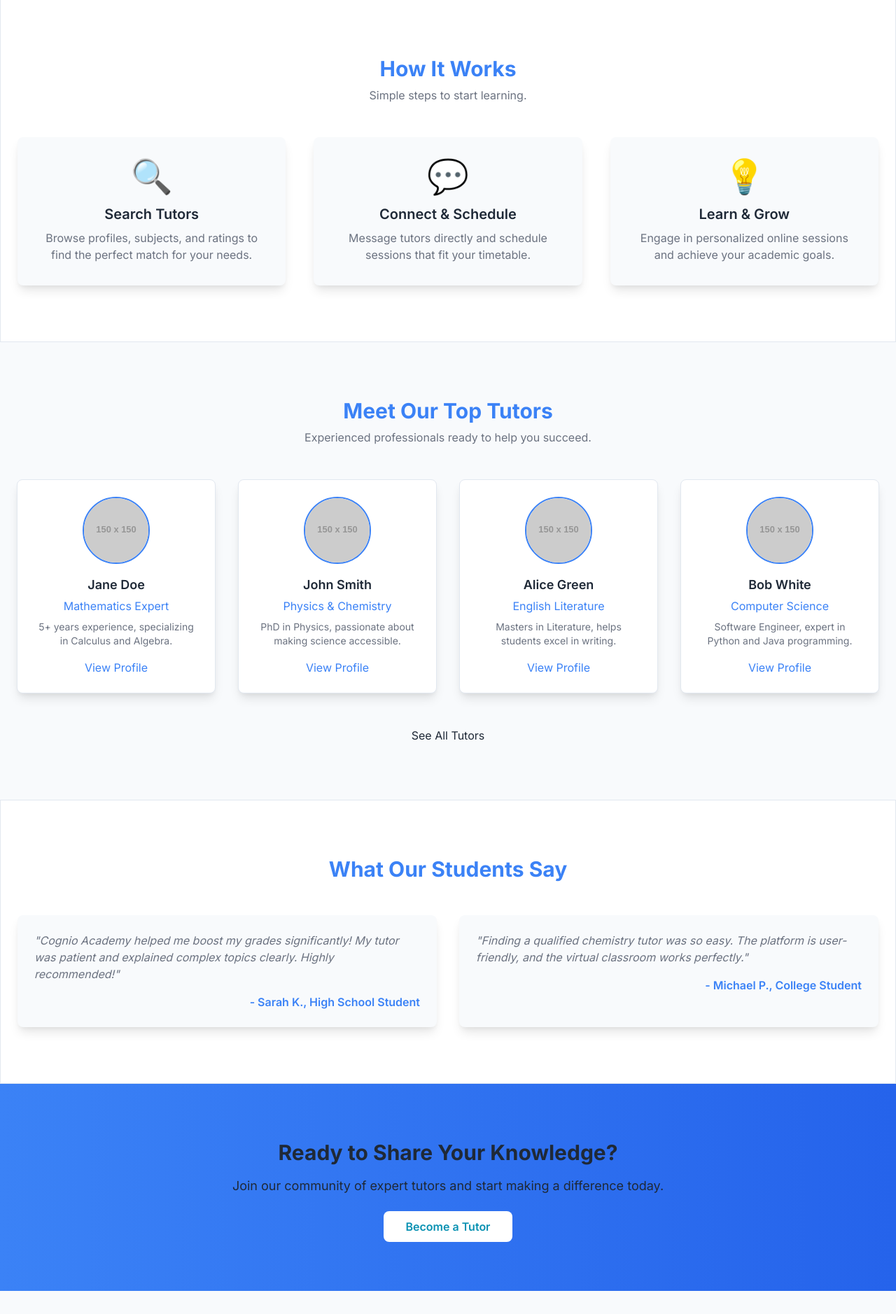
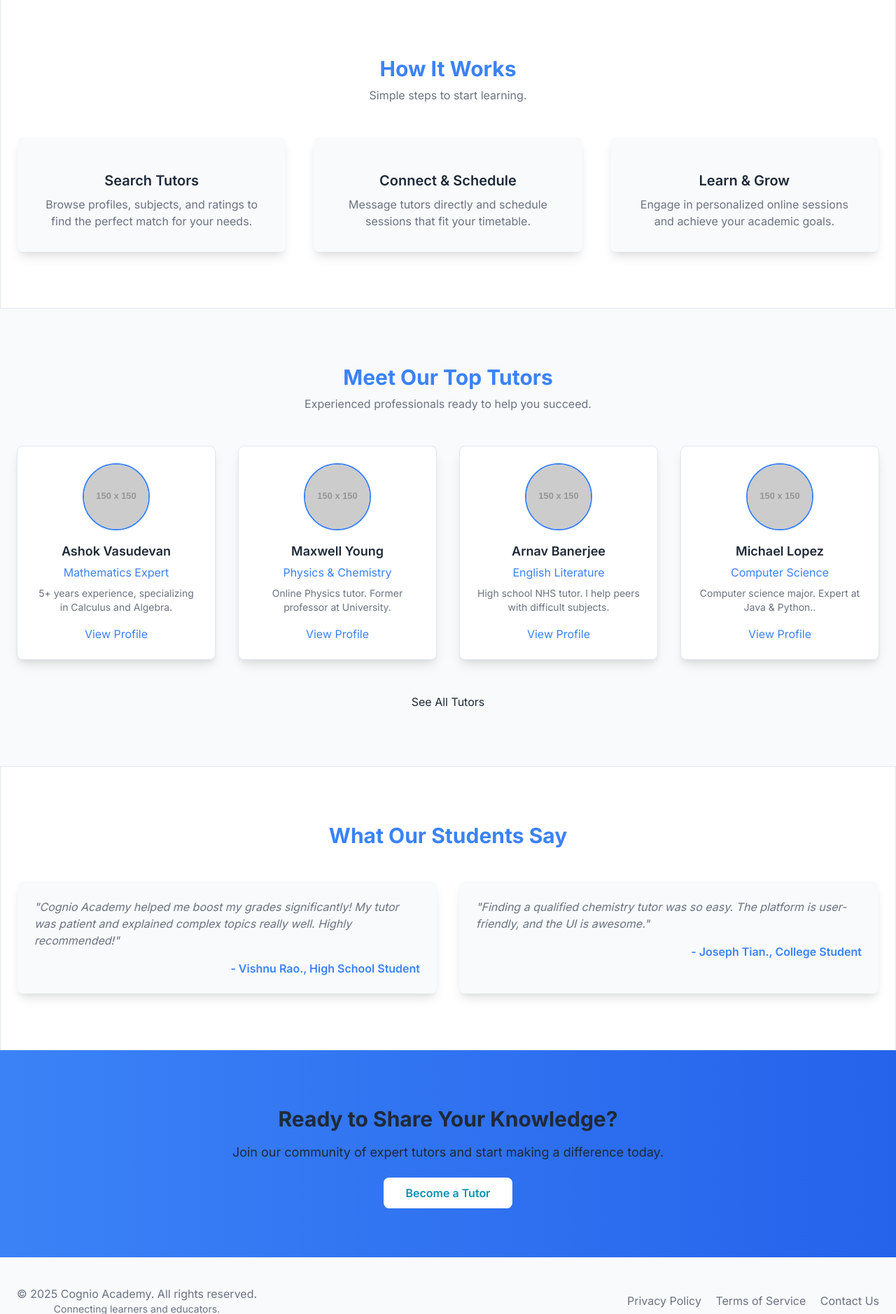
Before and after one commit to aneyyar18/cognio-academy, a Flask app: page / in a window 1280 px wide. Shown: the part 546-2424 px from the top of the page at 70% size. Run offline with Flask 3, Linux system fonts and the light colour scheme; grey boxes labelled with a size stand in for pictures from a placeholder-image service; parts of the project's set-up code (start-up, migrations or seed data) failed here and were passed over; some libraries are stand-ins or nearby versions.

Commit message:
Updated AI parts. Changed fake tutors to real tutors and removed emojis.

```diff
--- a/templates/index.html
+++ b/templates/index.html
@@ -43,15 +43,15 @@
         <p class="text-gray-400 mb-12">Simple steps to start learning.</p>
         <div class="grid md:grid-cols-3 gap-10">
             <div class="bg-slate-700 p-8 rounded-lg shadow-lg transform hover:scale-105 transition duration-300">
-                <div class="text-5xl text-cyan-400 mb-4">🔍</div> <h3 class="text-xl font-semibold mb-2">Search Tutors</h3>
+                <div class="text-5xl text-cyan-400 mb-4"></div> <h3 class="text-xl font-semibold mb-2">Search Tutors</h3>
                 <p class="text-gray-400">Browse profiles, subjects, and ratings to find the perfect match for your needs.</p>
             </div>
             <div class="bg-slate-700 p-8 rounded-lg shadow-lg transform hover:scale-105 transition duration-300">
-                <div class="text-5xl text-cyan-400 mb-4">💬</div> <h3 class="text-xl font-semibold mb-2">Connect & Schedule</h3>
+                <div class="text-5xl text-cyan-400 mb-4"></div> <h3 class="text-xl font-semibold mb-2">Connect & Schedule</h3>
                 <p class="text-gray-400">Message tutors directly and schedule sessions that fit your timetable.</p>
             </div>
             <div class="bg-slate-700 p-8 rounded-lg shadow-lg transform hover:scale-105 transition duration-300">
-                <div class="text-5xl text-cyan-400 mb-4">💡</div> <h3 class="text-xl font-semibold mb-2">Learn & Grow</h3>
+                <div class="text-5xl text-cyan-400 mb-4"></div> <h3 class="text-xl font-semibold mb-2">Learn & Grow</h3>
                 <p class="text-gray-400">Engage in personalized online sessions and achieve your academic goals.</p>
             </div>
         </div>
@@ -65,30 +65,30 @@
         <div class="grid sm:grid-cols-2 lg:grid-cols-4 gap-8">
             <div class="bg-slate-800 rounded-lg shadow-lg p-6 text-center transform hover:-translate-y-2 transition duration-300">
                 <img src="https://placehold.co/150x150/0f172a/67e8f9?text=Tutor+1" alt="Tutor 1" class="w-24 h-24 rounded-full mx-auto mb-4 border-2 border-cyan-400" onerror="this.src='https://placehold.co/150x150/cccccc/ffffff?text=Error'">
-                <h4 class="text-lg font-semibold mb-1">Jane Doe</h4>
+                <h4 class="text-lg font-semibold mb-1">Ashok Vasudevan</h4>
                 <p class="text-cyan-400 mb-2">Mathematics Expert</p>
                 <p class="text-sm text-gray-400">5+ years experience, specializing in Calculus and Algebra.</p>
                 <a href="#" class="mt-4 inline-block text-cyan-500 hover:text-cyan-300 transition duration-300">View Profile</a>
             </div>
             <div class="bg-slate-800 rounded-lg shadow-lg p-6 text-center transform hover:-translate-y-2 transition duration-300">
                 <img src="https://placehold.co/150x150/0f172a/67e8f9?text=Tutor+2" alt="Tutor 2" class="w-24 h-24 rounded-full mx-auto mb-4 border-2 border-cyan-400" onerror="this.src='https://placehold.co/150x150/cccccc/ffffff?text=Error'">
-                <h4 class="text-lg font-semibold mb-1">John Smith</h4>
+                <h4 class="text-lg font-semibold mb-1">Maxwell Young</h4>
                 <p class="text-cyan-400 mb-2">Physics & Chemistry</p>
-                <p class="text-sm text-gray-400">PhD in Physics, passionate about making science accessible.</p>
+                <p class="text-sm text-gray-400">Online Physics tutor. Former professor at University.</p>
                 <a href="#" class="mt-4 inline-block text-cyan-500 hover:text-cyan-300 transition duration-300">View Profile</a>
             </div>
             <div class="bg-slate-800 rounded-lg shadow-lg p-6 text-center transform hover:-translate-y-2 transition duration-300">
                 <img src="https://placehold.co/150x150/0f172a/67e8f9?text=Tutor+3" alt="Tutor 3" class="w-24 h-24 rounded-full mx-auto mb-4 border-2 border-cyan-400" onerror="this.src='https://placehold.co/150x150/cccccc/ffffff?text=Error'">
-                <h4 class="text-lg font-semibold mb-1">Alice Green</h4>
+                <h4 class="text-lg font-semibold mb-1">Arnav Banerjee</h4>
                 <p class="text-cyan-400 mb-2">English Literature</p>
-                <p class="text-sm text-gray-400">Masters in Literature, helps students excel in writing.</p>
+                <p class="text-sm text-gray-400">High school NHS tutor. I help peers with difficult subjects.</p>
                 <a href="#" class="mt-4 inline-block text-cyan-500 hover:text-cyan-300 transition duration-300">View Profile</a>
             </div>
             <div class="bg-slate-800 rounded-lg shadow-lg p-6 text-center transform hover:-translate-y-2 transition duration-300">
                 <img src="https://placehold.co/150x150/0f172a/67e8f9?text=Tutor+4" alt="Tutor 4" class="w-24 h-24 rounded-full mx-auto mb-4 border-2 border-cyan-400" onerror="this.src='https://placehold.co/150x150/cccccc/ffffff?text=Error'">
-                <h4 class="text-lg font-semibold mb-1">Bob White</h4>
+                <h4 class="text-lg font-semibold mb-1">Michael Lopez</h4>
                 <p class="text-cyan-400 mb-2">Computer Science</p>
-                <p class="text-sm text-gray-400">Software Engineer, expert in Python and Java programming.</p>
+                <p class="text-sm text-gray-400">Computer science major. Expert at Java & Python..</p>
                 <a href="#" class="mt-4 inline-block text-cyan-500 hover:text-cyan-300 transition duration-300">View Profile</a>
             </div>
         </div>
@@ -103,12 +103,12 @@
         <h2 class="text-3xl font-bold text-center mb-12 text-cyan-400">What Our Students Say</h2>
         <div class="grid md:grid-cols-2 gap-8">
             <blockquote class="bg-slate-700 p-6 rounded-lg shadow-lg">
-                <p class="text-gray-300 italic mb-4">"Cognio Academy helped me boost my grades significantly! My tutor was patient and explained complex topics clearly. Highly recommended!"</p>
-                <footer class="text-right text-cyan-400 font-semibold">- Sarah K., High School Student</footer>
+                <p class="text-gray-300 italic mb-4">"Cognio Academy helped me boost my grades significantly! My tutor was patient and explained complex topics really well. Highly recommended!"</p>
+                <footer class="text-right text-cyan-400 font-semibold">- Vishnu Rao., High School Student</footer>
             </blockquote>
             <blockquote class="bg-slate-700 p-6 rounded-lg shadow-lg">
-                <p class="text-gray-300 italic mb-4">"Finding a qualified chemistry tutor was so easy. The platform is user-friendly, and the virtual classroom works perfectly."</p>
-                <footer class="text-right text-cyan-400 font-semibold">- Michael P., College Student</footer>
+                <p class="text-gray-300 italic mb-4">"Finding a qualified chemistry tutor was so easy. The platform is user-friendly, and the UI is awesome."</p>
+                <footer class="text-right text-cyan-400 font-semibold">- Joseph Tian., College Student</footer>
             </blockquote>
         </div>
     </div>
```
